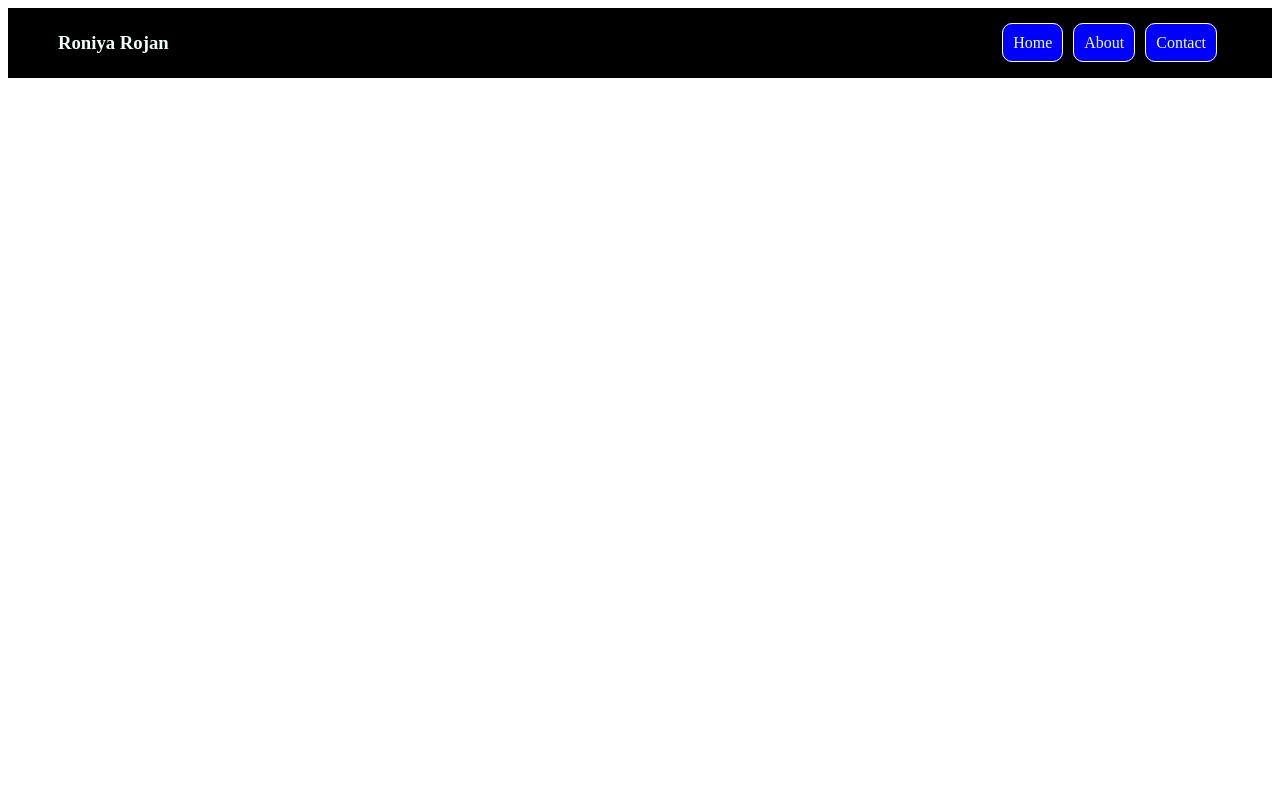
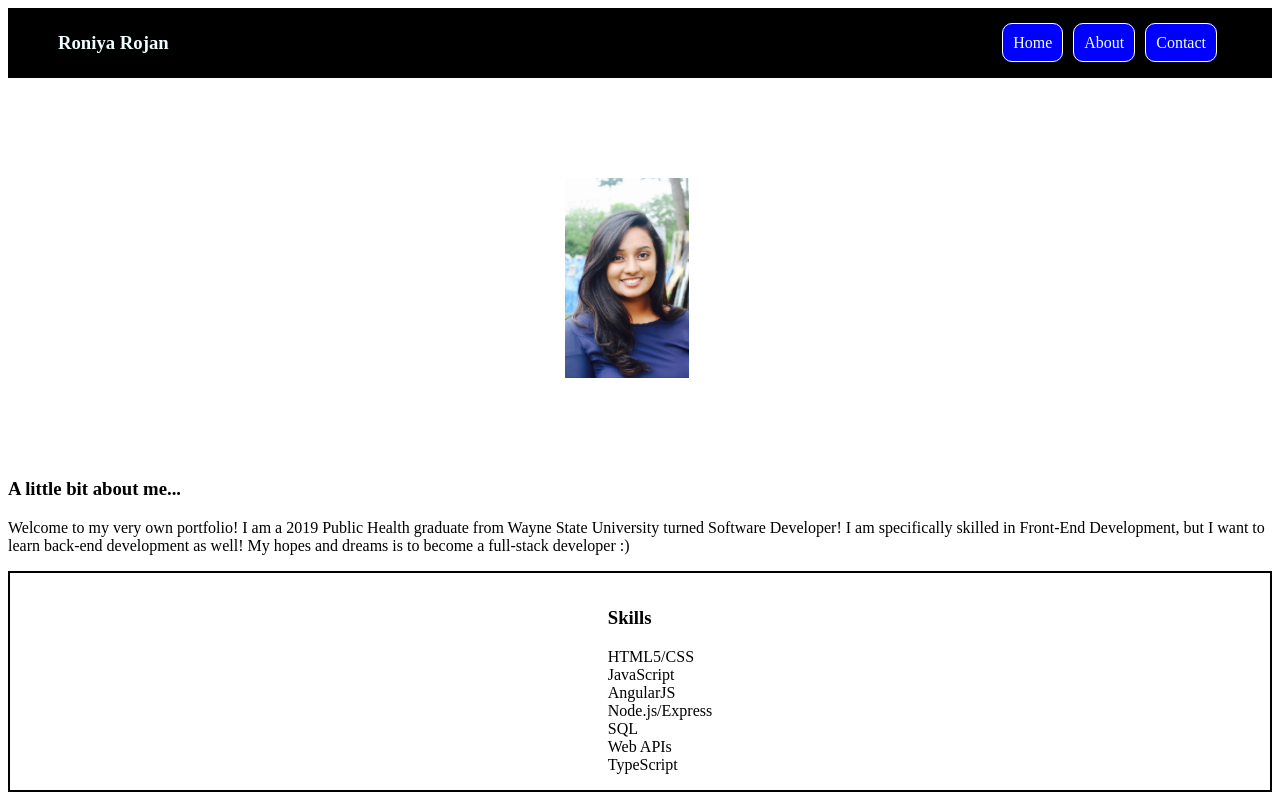
Before and after one commit to ronithrojan/Personal-Website, an Angular app: page /homepage in a window 1280 px wide. Shown: the top 800 px of the page. Built offline with nearby package versions, Linux system fonts and the light colour scheme.

Commit message:
added profile pic

```diff
--- a/src/app/footer/footer.component.css
+++ b/src/app/footer/footer.component.css
@@ -17,6 +17,5 @@ li {
 .wrapper {
   display: flex;
   justify-content: center;
-  margin-top: 100%;
   border: 2px solid black;
 }
--- a/src/app/homepage/homepage.component.css
+++ b/src/app/homepage/homepage.component.css
@@ -0,0 +1,20 @@
+.propic {
+  display: flex;
+  justify-content: center;
+  align-items: center;
+  background-image: url("src/assets/IMG_5868.jpg");
+  height: 200px;
+  width: 200px;
+  background-size: contain;
+  background-repeat: no-repeat;
+}
+
+.container {
+  margin: 100px;
+}
+
+.profile {
+  display: flex;
+  justify-content: center;
+  margin-left: 50px;
+}
--- a/src/app/homepage/homepage.component.html
+++ b/src/app/homepage/homepage.component.html
@@ -1,2 +1,14 @@
 <app-header></app-header>
+<div class="container">
+  <div class="profile">
+    <aside class="propic"></aside>
+  </div>
+</div>
+<h3>A little bit about me...</h3>
+<p>
+  Welcome to my very own portfolio! I am a 2019 Public Health graduate from
+  Wayne State University turned Software Developer! I am specifically skilled in
+  Front-End Development, but I want to learn back-end development as well! My
+  hopes and dreams is to become a full-stack developer :)
+</p>
 <app-footer></app-footer>
```
Also changed, not shown: src/assets/IMG_5868.jpg (added).
